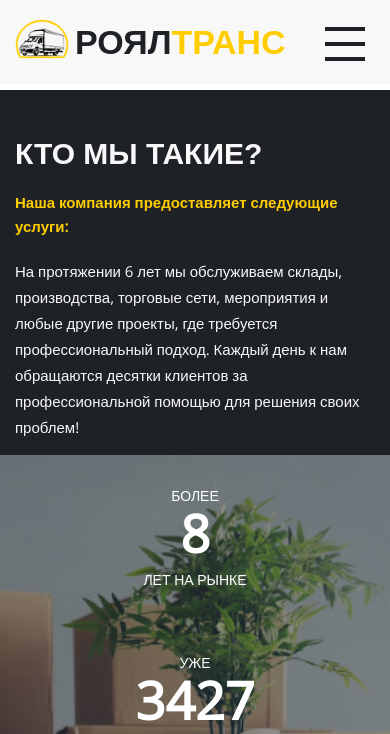
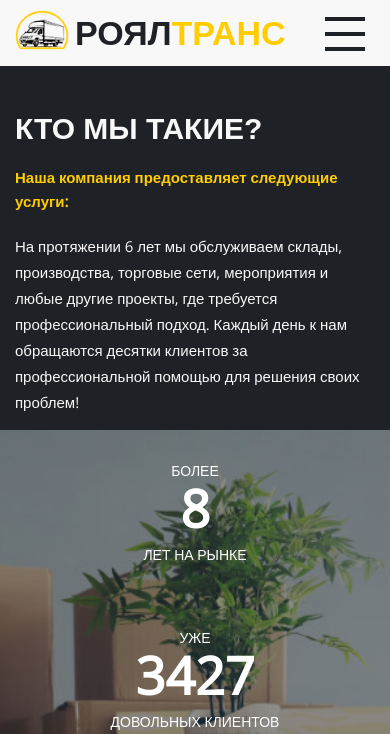
Before and after one commit to denisrhz/PorterService, a Flask app: page / in a window 390 px wide. Shown: the part 80-814 px from the top of the page. Run offline with Flask 2, Linux system fonts and the light colour scheme; data that the repository does not hold is empty; parts of the project's set-up code (start-up, migrations or seed data) failed here and were passed over; some libraries are stand-ins or nearby versions; some web fonts are replaced.

Commit message:
Fix: Nav height

```diff
--- a/app/static/style.css
+++ b/app/static/style.css
@@ -145,7 +145,7 @@ body, p, h1, h2, h3, h4, h5, h6 {
 }
 
 .menu__inner {
-    padding: 20px 0;
+    padding: 5px 0;
     margin: 0 -15px;
     display: flex;
     justify-content: space-between;
@@ -213,7 +213,7 @@ body, p, h1, h2, h3, h4, h5, h6 {
     cursor: pointer;
 
     position: absolute;
-    top: 34px;
+    top: 24px;
     right: 25px;
     z-index: 1;
 }
@@ -277,7 +277,7 @@ body, p, h1, h2, h3, h4, h5, h6 {
 
 /* About */
 .about {
-    margin-top: 90px;
+    margin-top: 65px;
     overflow: hidden;
     background: #1e2126;
 }
@@ -914,7 +914,7 @@ body, p, h1, h2, h3, h4, h5, h6 {
 
     /* Menu */
     .menu__inner {
-        padding: 15px 0;
+        padding: 6px 0;
     }
 
     /* Stat */
```
